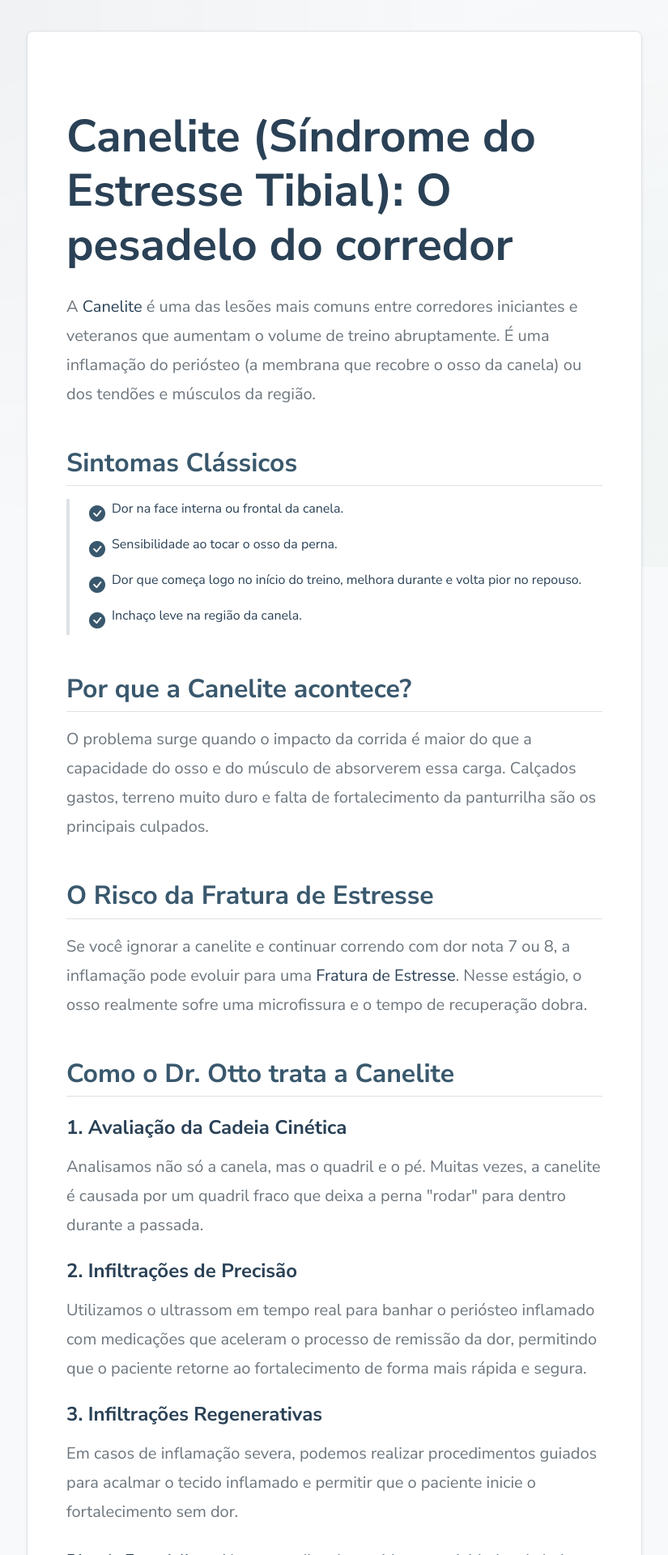
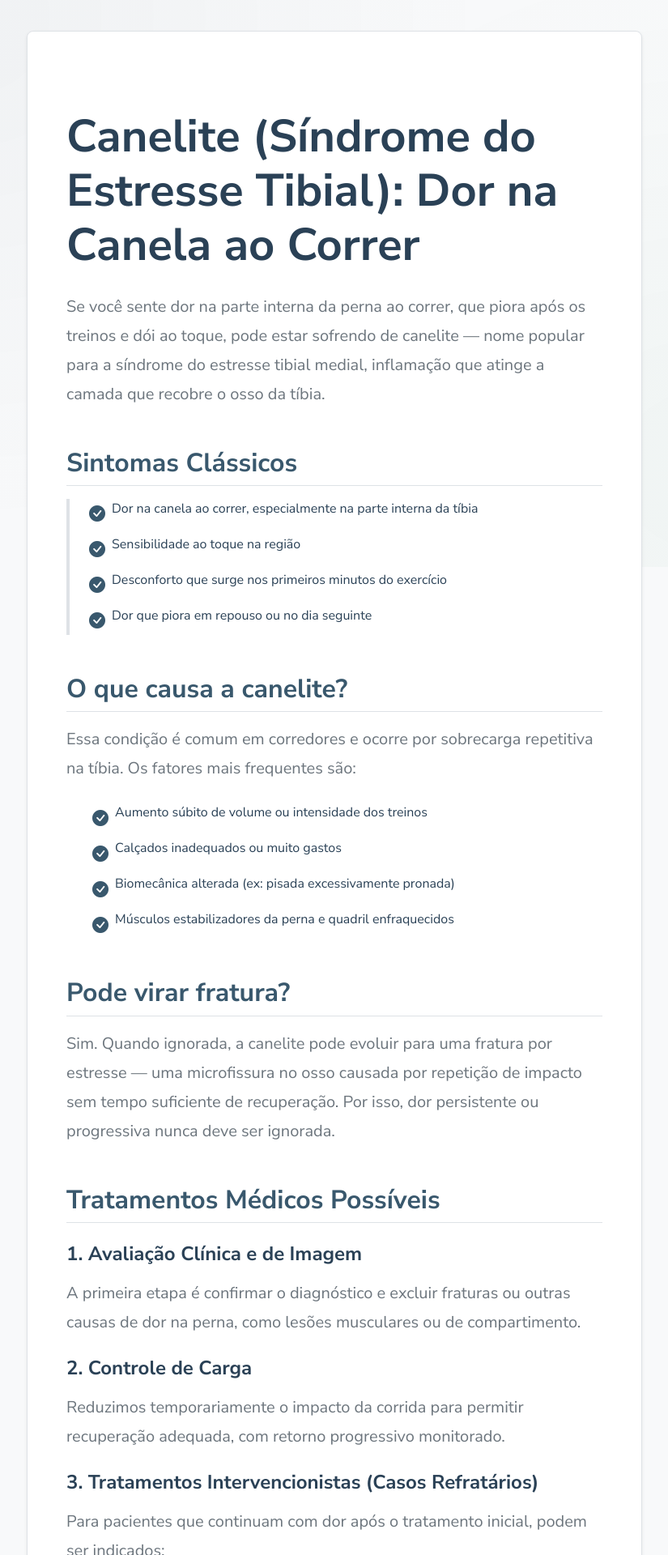
Before and after one commit to benedetjv/teste-site, a Next.js app: page /blog/canelite-dor-canela-corrida in a window 1280 px wide. Shown: the part 100-2020 px from the top of the page at 81% size, without its empty margins (227-1052 px from the left). Built offline with nearby package versions, Linux system fonts and the light colour scheme.

Commit message:
feat(blog): rewrite Canelite article with updated technical and preventive guidelines

```diff
--- a/src/app/blog/canelite-dor-canela-corrida/page.mdx
+++ b/src/app/blog/canelite-dor-canela-corrida/page.mdx
@@ -1,35 +1,55 @@
 export const metadata = {
-  title: 'Canelite: Como tratar a dor na canela ao correr',
-  description: 'Sente dor na frente da canela durante ou após a corrida? Entenda a canelite e como evitar que ela se torne uma fratura de estresse.',
+  title: 'Canelite (Síndrome do Estresse Tibial): Dor na Canela ao Correr',
+  description: 'Sente dor na perna ao correr? Entenda a canelite, seus riscos (como fratura de estresse) e tratamentos modernos para voltar ao treino.',
 };
 
-# Canelite (Síndrome do Estresse Tibial): O pesadelo do corredor
+# Canelite (Síndrome do Estresse Tibial): Dor na Canela ao Correr
 
-A **Canelite** é uma das lesões mais comuns entre corredores iniciantes e veteranos que aumentam o volume de treino abruptamente. É uma inflamação do periósteo (a membrana que recobre o osso da canela) ou dos tendões e músculos da região.
+Se você sente dor na parte interna da perna ao correr, que piora após os treinos e dói ao toque, pode estar sofrendo de canelite — nome popular para a síndrome do estresse tibial medial, inflamação que atinge a camada que recobre o osso da tíbia.
 
 ## Sintomas Clássicos
--   Dor na face interna ou frontal da canela.
--   Sensibilidade ao tocar o osso da perna.
--   Dor que começa logo no início do treino, melhora durante e volta pior no repouso.
--   Inchaço leve na região da canela.
 
-## Por que a Canelite acontece?
-O problema surge quando o impacto da corrida é maior do que a capacidade do osso e do músculo de absorverem essa carga. Calçados gastos, terreno muito duro e falta de fortalecimento da panturrilha são os principais culpados.
+*   Dor na canela ao correr, especialmente na parte interna da tíbia
+*   Sensibilidade ao toque na região
+*   Desconforto que surge nos primeiros minutos do exercício
+*   Dor que piora em repouso ou no dia seguinte
 
-## O Risco da Fratura de Estresse
-Se você ignorar a canelite e continuar correndo com dor nota 7 ou 8, a inflamação pode evoluir para uma **Fratura de Estresse**. Nesse estágio, o osso realmente sofre uma microfissura e o tempo de recuperação dobra.
+## O que causa a canelite?
 
-## Como o Dr. Otto trata a Canelite
+Essa condição é comum em corredores e ocorre por sobrecarga repetitiva na tíbia. Os fatores mais frequentes são:
+1.  Aumento súbito de volume ou intensidade dos treinos
+2.  Calçados inadequados ou muito gastos
+3.  Biomecânica alterada (ex: pisada excessivamente pronada)
+4.  Músculos estabilizadores da perna e quadril enfraquecidos
 
-### 1. Avaliação da Cadeia Cinética
-Analisamos não só a canela, mas o quadril e o pé. Muitas vezes, a canelite é causada por um quadril fraco que deixa a perna "rodar" para dentro durante a passada.
+## Pode virar fratura?
 
-### 2. Infiltrações de Precisão
-Utilizamos o ultrassom em tempo real para banhar o periósteo inflamado com medicações que aceleram o processo de remissão da dor, permitindo que o paciente retorne ao fortalecimento de forma mais rápida e segura.
+Sim. Quando ignorada, a canelite pode evoluir para uma fratura por estresse — uma microfissura no osso causada por repetição de impacto sem tempo suficiente de recuperação.
+Por isso, dor persistente ou progressiva nunca deve ser ignorada.
 
-### 3. Infiltrações Regenerativas
-Em casos de inflamação severa, podemos realizar procedimentos guiados para acalmar o tecido inflamado e permitir que o paciente inicie o fortalecimento sem dor.
+## Tratamentos Médicos Possíveis
 
-> **Dica do Especialista:** Alterne os dias de corrida com atividades de baixo impacto (natação ou bike) e nunca aumente sua distância semanal em mais de 10% de uma vez.
+### 1. Avaliação Clínica e de Imagem
+A primeira etapa é confirmar o diagnóstico e excluir fraturas ou outras causas de dor na perna, como lesões musculares ou de compartimento.
 
-[Sua canela dói ao correr? Vamos evitar que piore.](https://wa.me/5519999439824)
+### 2. Controle de Carga
+Reduzimos temporariamente o impacto da corrida para permitir recuperação adequada, com retorno progressivo monitorado.
+
+### 3. Tratamentos Intervencionistas (Casos Refratários)
+Para pacientes que continuam com dor após o tratamento inicial, podem ser indicados:
+*   **Infiltrações guiadas por ultrassom** no periósteo tibial, reduzindo a inflamação local com precisão.
+*   **Bloqueios periféricos da dor**, permitindo reabilitação ativa com menos sofrimento.
+*   **Estratégias regenerativas**, quando há envolvimento crônico ou alteração de sinal na imagem.
+
+## Quando procurar um ortopedista?
+
+*   Se a dor persistir por mais de 10-14 dias
+*   Se houver piora progressiva ou inchaço
+*   Se a dor não melhora com ajuste de treino e descanso
+*   Se houver histórico prévio de fratura por estresse
+
+## Conclusão
+
+A canelite não é apenas uma dor “de treino”. Com avaliação adequada, tratamento médico e, quando necessário, intervenções minimamente invasivas, é possível tratar a inflamação e voltar às atividades com segurança — evitando complicações como fraturas ou afastamento prolongado.
+
+[Agendar sua consulta com o Dr. Otto](https://wa.me/5519999439824)
--- a/src/app/blog/page.tsx
+++ b/src/app/blog/page.tsx
@@ -301,8 +301,8 @@ const posts = [
     },
     {
         slug: "canelite-dor-canela-corrida",
-        title: "Canelite: Como tratar a dor na canela ao correr",
-        excerpt: "Sente dor na frente da canela durante ou após a corrida? Entenda a canelite e como evitar fraturas de estresse.",
+        title: "Canelite (Síndrome do Estresse Tibial): Dor na Canela ao Correr",
+        excerpt: "Sente dor na perna ao correr? Entenda por que a canelite acontece e quais os riscos de evoluir para uma fratura por estresse.",
         date: "15 Jan 2026",
         category: "Medicina do Esporte",
         image: "/img/blog/running-pain.png",
```
